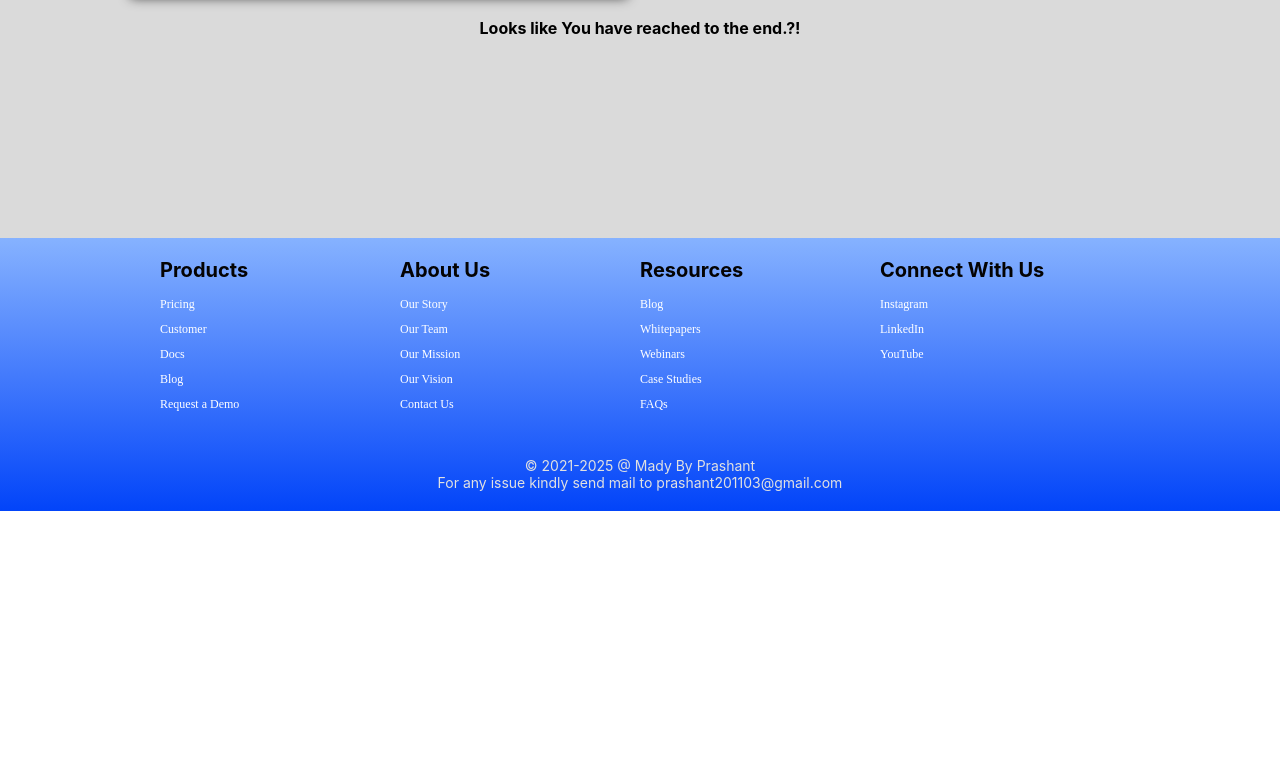
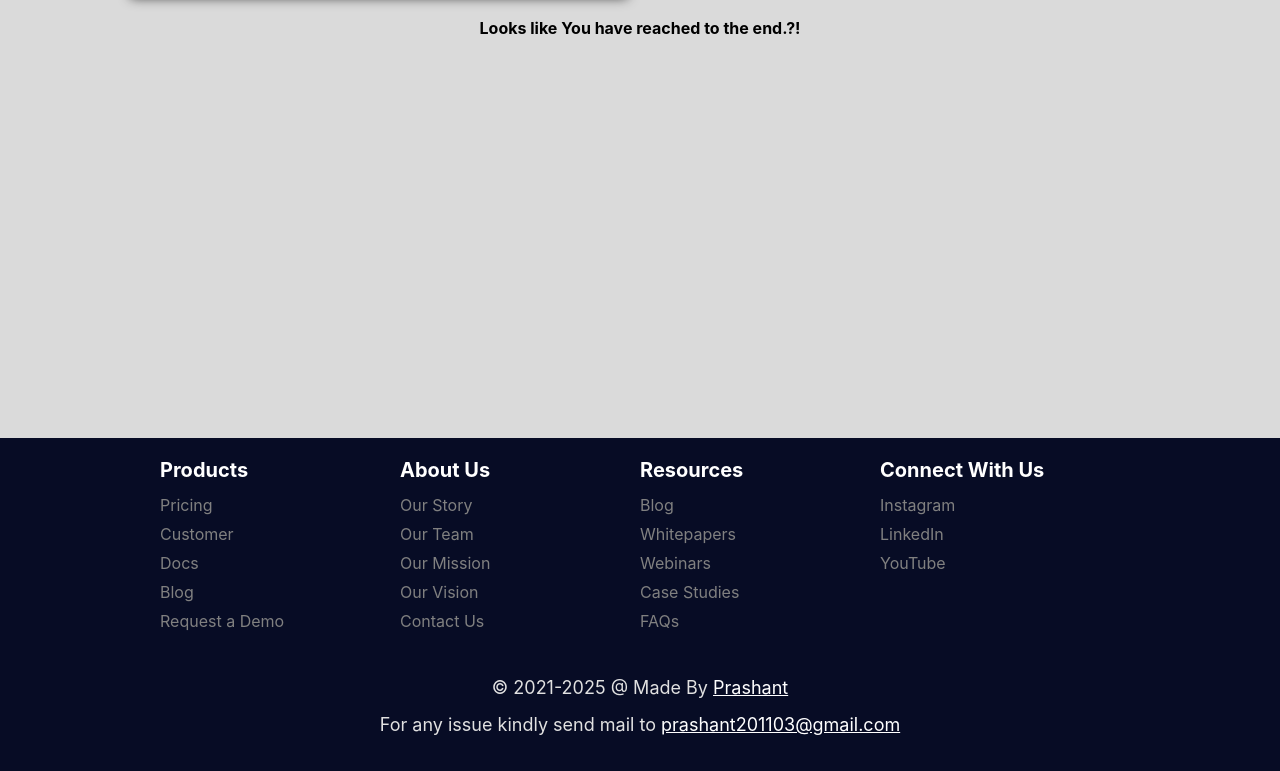
Before and after one commit to Prashant0664/Blog-website, a React (Create React App) app in the folder client/: page / in a window 1280 px wide. Shown: the part 732-1503 px from the top of the page. Before the commit the page ends 1243 px from the top, so only its background shows below. Built offline with nearby package versions, Linux system fonts and the light colour scheme; no server answers; a web font is replaced by a local one.

Commit message:
Updated the footer css and added relevant links

```diff
--- a/client/src/components/footer/Footer.js
+++ b/client/src/components/footer/Footer.js
@@ -82,10 +82,10 @@ function Footer() {
       </div>
       <div className="footer-info">
         <p>
-          &copy; 2021-2025 @ Mady By Prashant
+          &copy; 2021-2025 @ Made By <a href="https://github.com/Prashant0664" target="_blank">Prashant</a>
         </p>
         <p>
-          For any issue kindly send mail to prashant201103@gmail.com
+          For any issue kindly send mail to <a type="mail" href="mailto:prashant201103@gmail.com"> prashant201103@gmail.com </a>
         </p>
       </div>
     </footer>
--- a/client/src/components/footer/footer.css
+++ b/client/src/components/footer/footer.css
@@ -1,9 +1,10 @@
 .desktop-footer {
-  background: linear-gradient(to bottom, #86b2ff, #0244f9);
-  color: #040303;
+  background: #070c25;
+  color: white;
   padding: 20px 0;
-  margin-top: 200px;
+  margin-top: 25rem;
   width: 100%;
+  font-size: larger;
 }
 
 .subfot {
@@ -41,14 +42,16 @@
 
 .footer-column a {
   text-decoration: none;
-  font-family: cursive;
   font-weight: 400;
-  font-size: 12px;
+  font-size: 16px;
+  color:gray
 
 }
 
 .footer-column a:hover {
-  text-decoration: underline;
+  color:white;
+  font-size: 20px;
+
 }
 
 .footer-info {
@@ -97,3 +100,12 @@
 .footer-info {
   text-align: center;
 }
+
+.footer-info > p{
+  padding-bottom: 1rem;
+  font-size: large;
+}
+
+.footer-info > p > a{
+  color: white;
+}
```
